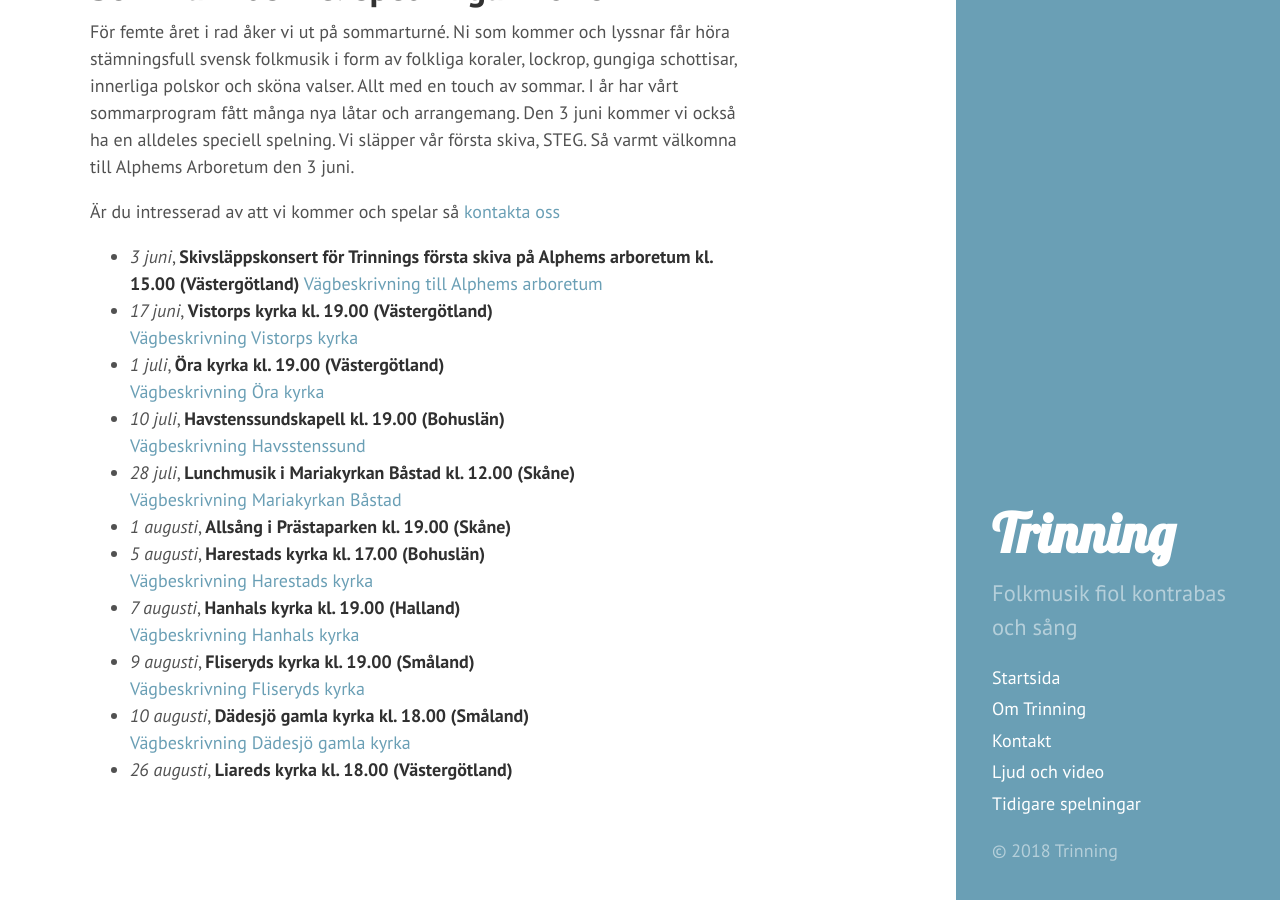
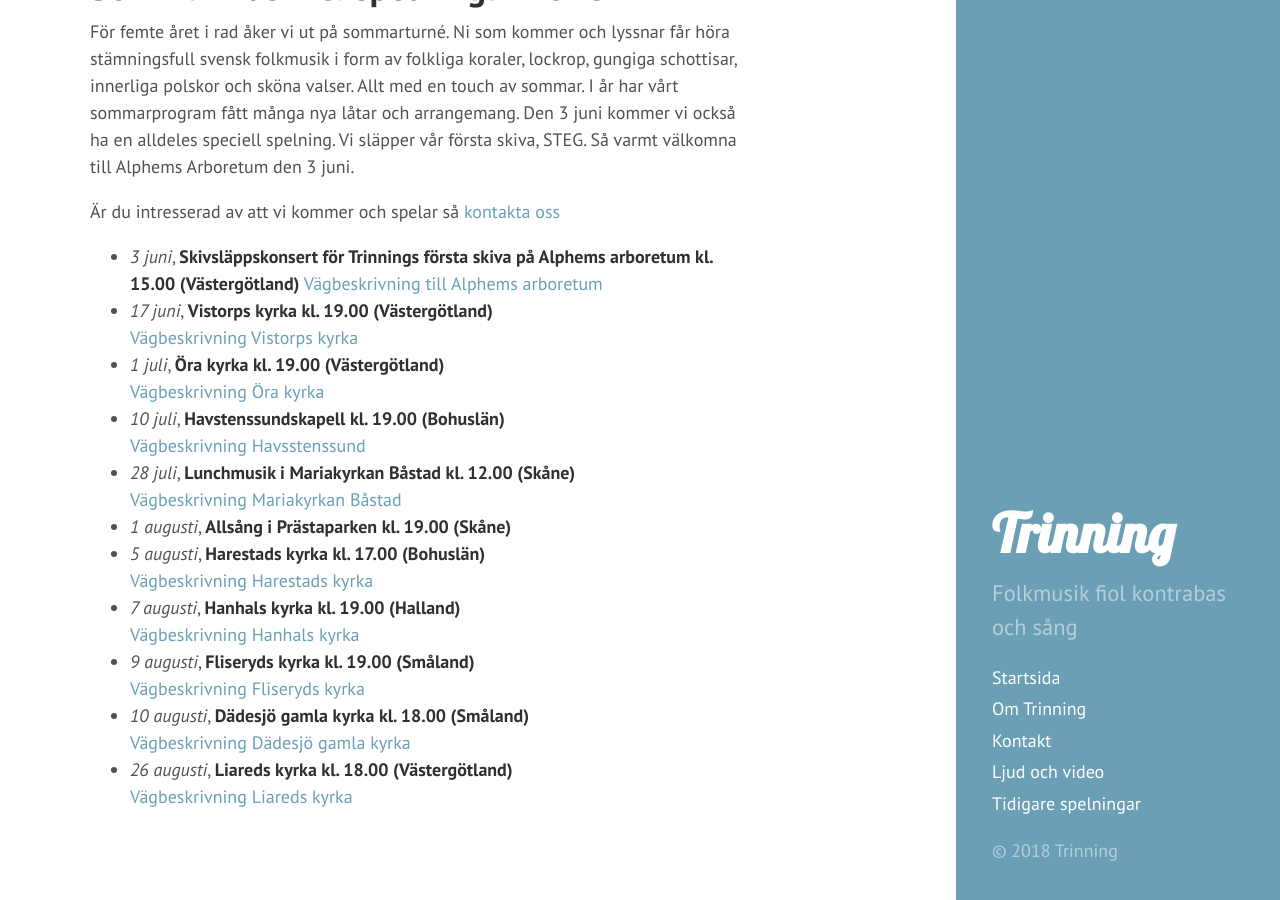
Before and after one commit to trinning/trinning.github.io, a Jekyll site: the page built from index.md, in a window 1280 px wide and 900 px high, scrolled down 1063 px. Built offline with Jekyll 4.4.1, drawn with Linux system fonts in a browser that asks for light colours.

Commit message:
Vägbeskrivning Liared

```diff
--- a/index.md
+++ b/index.md
@@ -44,3 +44,4 @@ För femte året i rad åker vi ut på sommarturné. Ni som kommer och lyssnar f
 * *10 augusti*, **Dädesjö gamla kyrka kl. 18.00 (Småland)**
 [Vägbeskrivning Dädesjö gamla kyrka](https://goo.gl/maps/bskmPgAAe4s)
 * *26 augusti*, **Liareds kyrka kl. 18.00 (Västergötland)**
+[Vägbeskrivning Liareds kyrka](https://goo.gl/maps/r5tBZLRzMy62)
```
